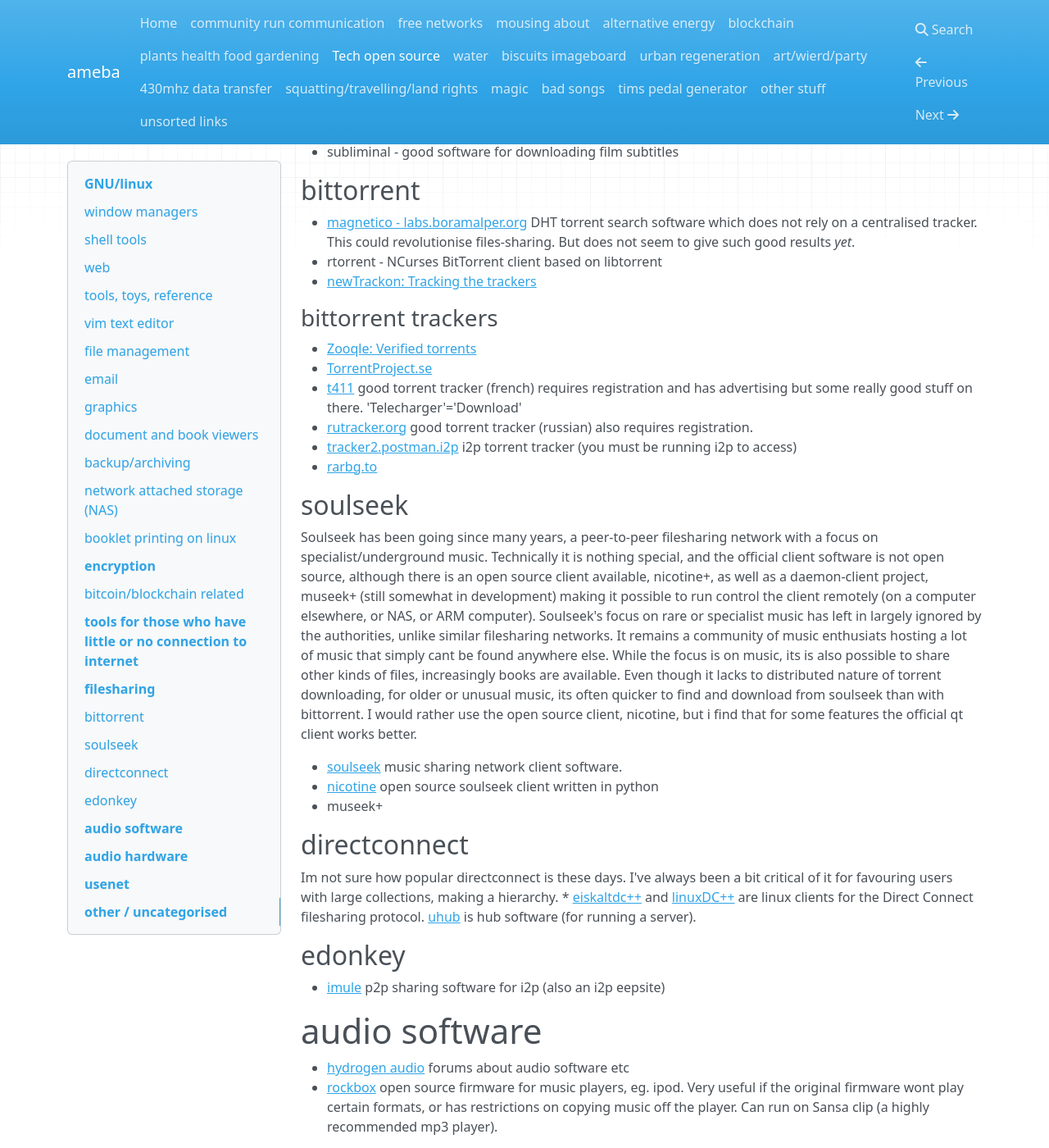
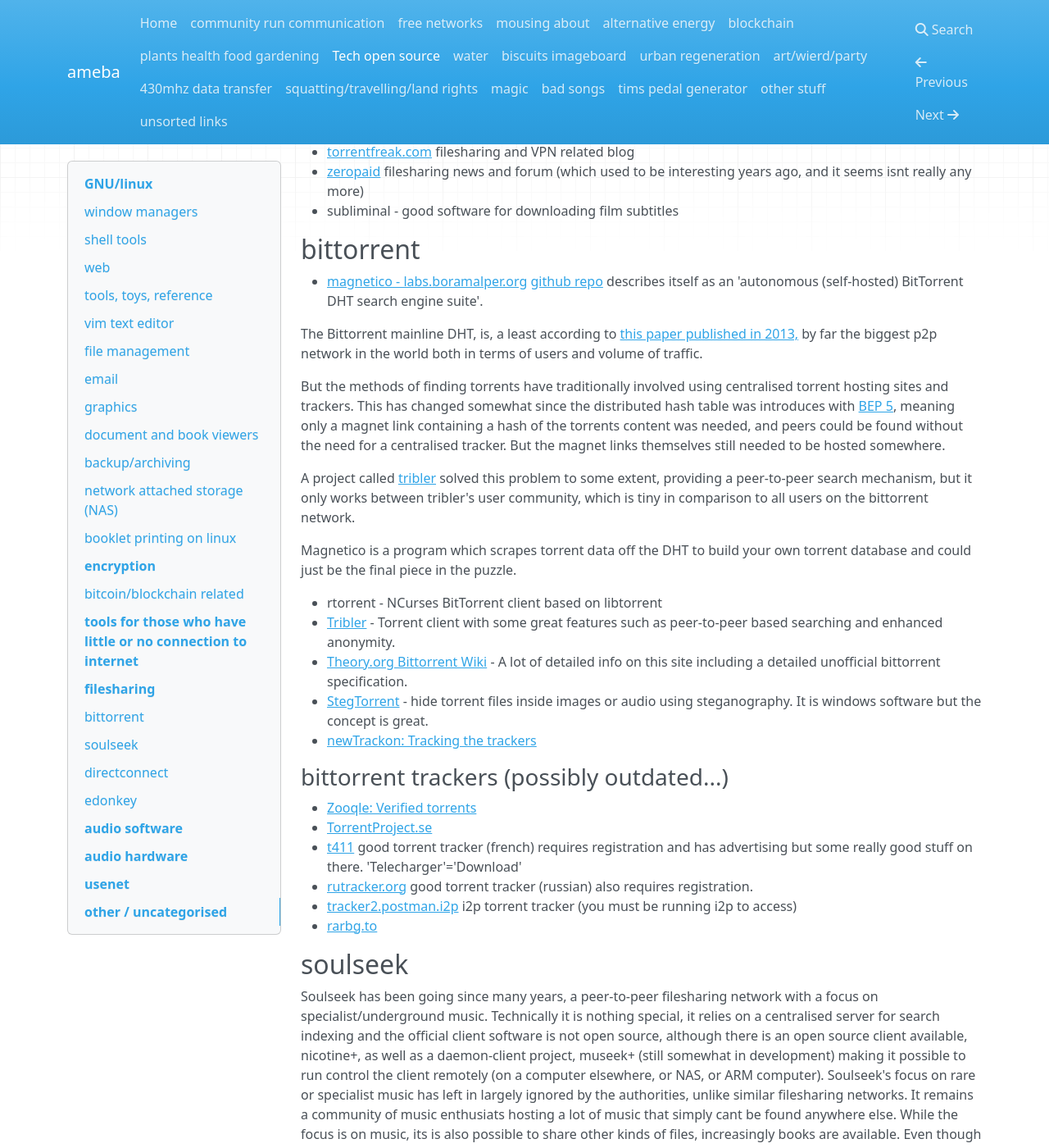
Before and after one commit to ameba23/lowtechnetwork, an MkDocs documentation site: the page built from docs/tech_open_source.md, in a window 1280 px wide and 1400 px high, scrolled down 9517 px. Shown: the whole window at 82% size. Built offline with MkDocs 1.6.1, drawn with Linux system fonts in a browser that asks for light colours; nearby versions of some CDN libraries; old or Windows-style settings are respelled for this version of MkDocs; some of the changed text lies outside the part shown.

Commit message:
added some stuff

```diff
--- a/docs/tech_open_source.md
+++ b/docs/tech_open_source.md
@@ -221,6 +221,7 @@
 * [imagemagick](http://www.imagemagick.org/) powerfull command line tools for converting, editing and composing images. Good for batch image processing.  very useful for web development.  use 'convert' for a many image processing tasks, including resizing and changing format. `mogrify` is the same as convert but modifies the input file directly, rather than producing a new output file.  very useful, but use with caution.
 * [graphicsmagick](http://www.graphicsmagick.org) a fork of imagemagick - apparently more efficient.
 * [G'MIC](http://gmic.eu/) GREYC's Magic for Image Computing - an image processing framework. Commandline tools, Gimp plugin and C++ library.
+* [GrafX2](http://pulkomandy.tk/projects/GrafX2) - pixel editor inspired by deluxe paint.
 
 ## document and book viewers
 
@@ -230,7 +231,7 @@
     <, > - skip back or forwards 10 pages
 
 * [apvlv](http://naihe2010.github.io/apvlv/) - another pdf viewer, vi style.
-* [calibre](http://calibre-ebook.com/) - ebook library manager
+* [calibre](http://calibre-ebook.com/) - open source ebook library manager.  Its indexing system can be quite intrusive, modifying your directory structure in an opinionated way.  But its worth having just for the excellent ebook converter and reader, both of which can be used indepedently.
 * [FBReader](http://fbreader.org/) reader for epub etc
 
 ### electronic books
@@ -301,21 +302,21 @@
 
 # encryption
 * [cryptoparty handbook](https://www.cryptoparty.in/documentation/handbook) plenty of information
-* [gpg](http://www.gnupg.org/) Gnu Privacy Guard.  Tool for encrypting files and email. Most simple usage - gpg encryption of a single file:
+* [gpg](http://www.gnupg.org/) Gnu Privacy Guard.  Tool for encrypting files and email. Most simple usage - symmetric encryption of a single file:
     gpg -c file
 This prompts for a password and gives file.gpg.  To decypt:
     gpg -d file.gpg >` file`
 
 * [Disk encryption article on ArchWiki](https://wiki.archlinux.org/index.php/Disk_Encryption) a good explanation of disk encryption and a comparison of the methods.
-* [dyne/Tomb: the Crypto Undertaker](https://github.com/dyne/Tomb)
+* [dyne/Tomb: the Crypto Undertaker](https://github.com/dyne/Tomb) amazingly good file encryption software.
 
 
 ## bitcoin/blockchain related
-
-* [CoinDesk](http://www.coindesk.com/) - Cryptocurrency news
-* [Cointelegraph](https://cointelegraph.com/) - Cryptocurrency news
+* [Bitcoin tech talk](https://bitcointechtalk.com/) - newsletter by Jimmy Song
+* [Jameson Lopp's Bitcoin resources](https://lopp.net/bitcoin.html) - excellent collection of resources and guides.
+* [CoinDesk](http://www.coindesk.com/) and [Cointelegraph](https://cointelegraph.com/) - Commercial cryptocurrency news sites
 * [LocalBitcoins](https://localbitcoins.com/) - Bitcoin marketplace and escrow service
-* [Backfeed - Spreading Consensus](http://backfeed.cc/) - 'social operation system' - universal reputation system.  See also backfeed magazine
+* [Backfeed - Spreading Consensus](http://backfeed.cc/) - 'social operation system' - universal reputation system.
 * [Bitcoin Beginners FAQ- blockchain.info](https://blockchain.info/wallet/bitcoin-faq) -and blockchain search service and bitcoin wallet service
 
 # tools for those who have little or no connection to internet
@@ -357,11 +358,23 @@
 
 ## bittorrent
 
-* [magnetico - labs.boramalper.org](http://labs.boramalper.org/magnetico/)  DHT torrent search software which does not rely on a centralised tracker.  This could revolutionise files-sharing.  But does not seem to give such good results *yet*.
+* [magnetico - labs.boramalper.org](http://labs.boramalper.org/magnetico/)  [github repo](https://github.com/boramalper/magnetico) describes itself as an 'autonomous (self-hosted) BitTorrent DHT search engine suite'.
+
+The Bittorrent mainline DHT, is, a least according to [this paper published in 2013,](http://cs.helsinki.fi/u/lxwang/publications/P2P2013_13.pdf) by far the biggest p2p network in the world both in terms of users and volume of traffic.
+
+But the methods of finding torrents have traditionally involved using centralised torrent hosting sites and trackers.  This has changed somewhat since the distributed hash table was introduces with [BEP 5](http://bittorrent.org/beps/bep_0005.html), meaning only a magnet link containing a hash of the torrents content was needed, and peers could be found without the need for a centralised tracker.  But the magnet links themselves still needed to be hosted somewhere.
+
+A project called [tribler](https://www.tribler.org/) solved this problem to some extent, providing a peer-to-peer search mechanism, but it only works between tribler's user community, which is tiny in comparison to all users on the bittorrent network.
+
+Magnetico is a program which scrapes torrent data off the DHT to build your own torrent database and could just be the final piece in the puzzle.
+
 * rtorrent - NCurses BitTorrent client based on libtorrent
+* [Tribler](https://www.tribler.org/) - Torrent client with some great features such as peer-to-peer based searching and enhanced anonymity.
+* [Theory.org Bittorrent Wiki](https://wiki.theory.org/index.php/Main_Page) - A lot of detailed info on this site including a detailed unofficial bittorrent specification.
+* [StegTorrent](http://stegtorrent.sourceforge.net/) - hide torrent files inside images or audio using steganography.  It is windows software but the concept is great.
 * [newTrackon: Tracking the trackers](https://newtrackon.com/)
 
-### bittorrent trackers
+### bittorrent trackers (possibly outdated...)
 * [Zooqle: Verified torrents](https://zooqle.com/)
 * [TorrentProject.se](http://torrentproject.se/)
 * [t411](http://www.t411.in) good torrent tracker (french) requires registration and has advertising but some really good stuff on there. 'Telecharger'='Download'
@@ -371,12 +384,11 @@
 * [rarbg.to](http://rarbg.to)
 
 ## soulseek
-  Soulseek has been going since many years, a peer-to-peer filesharing network with a focus on specialist/underground music.  Technically it is nothing special, and the official client software is not open source, although there is an open source client available, nicotine+, as well as a daemon-client project, museek+ (still somewhat in development) making it possible to run control the client remotely (on a computer elsewhere, or NAS, or ARM computer).  Soulseek's focus on rare or specialist music has left in largely ignored by the authorities, unlike similar filesharing networks.  It remains a community of music enthusiats hosting a lot of music that simply cant be found anywhere else.  While the focus is on music, its is also possible to share other kinds of files, increasingly books are available.  Even though it lacks to distributed nature of torrent downloading, for older or unusual music, its often quicker to find and download from soulseek than with bittorrent.  I would rather use the open source client, nicotine, but i find that for some features the official qt client works better.
+  Soulseek has been going since many years, a peer-to-peer filesharing network with a focus on specialist/underground music.  Technically it is nothing special, it relies on a centralised server for search indexing and the official client software is not open source, although there is an open source client available, nicotine+, as well as a daemon-client project, museek+ (still somewhat in development) making it possible to run control the client remotely (on a computer elsewhere, or NAS, or ARM computer).  Soulseek's focus on rare or specialist music has left in largely ignored by the authorities, unlike similar filesharing networks.  It remains a community of music enthusiats hosting a lot of music that simply cant be found anywhere else.  While the focus is on music, its is also possible to share other kinds of files, increasingly books are available.  Even though it lacks the distributed nature of torrent downloading, for older or unusual music, its often quicker to find and download from soulseek than with bittorrent.  I would rather use the open source client, nicotine, but i find that for some features the official qt client works better.
 
-* [soulseek](http://soulseekqt.net) music sharing network
-    client software.
+* [soulseek](http://soulseekqt.net) music sharing network and client software.
 * [nicotine](http://nicotine-plus.sourceforge.net/) open source soulseek client written in python
-* museek+
+* museek+ - not sure if this is still being developed, but it is a client-daemon suite meaning you can connect to a remote soulseek instance.
 
 ## directconnect
 Im not sure how popular directconnect is these days.  I've always been a bit critical of it for favouring users with large collections, making a hierarchy.
@@ -520,6 +532,9 @@
 
 Unsorted links:
 
+
+* [MTR](https://www.bitwizard.nl/mtr/) - mtr combines the functionality of the 'traceroute' and 'ping' programs in a single network diagnostic tool.
+* [ngrok - secure introspectable tunnels to localhost](https://ngrok.com/)
 * rmlint - good software for removing unwanted files
 * [Open source software and nice hardware box.matto.nl ](https://box.matto.nl/index.html) Tags: software linux
 * [The Best MOTD - How to Customize Your MOTD - Linux ](http://www.mewbies.com/how_to_customize_your_console_login_message_tutorial.htm) Tags: motd
```
Also changed, not shown: docs/community_run_communication.md (+1 -1 lines), 1 other file.
